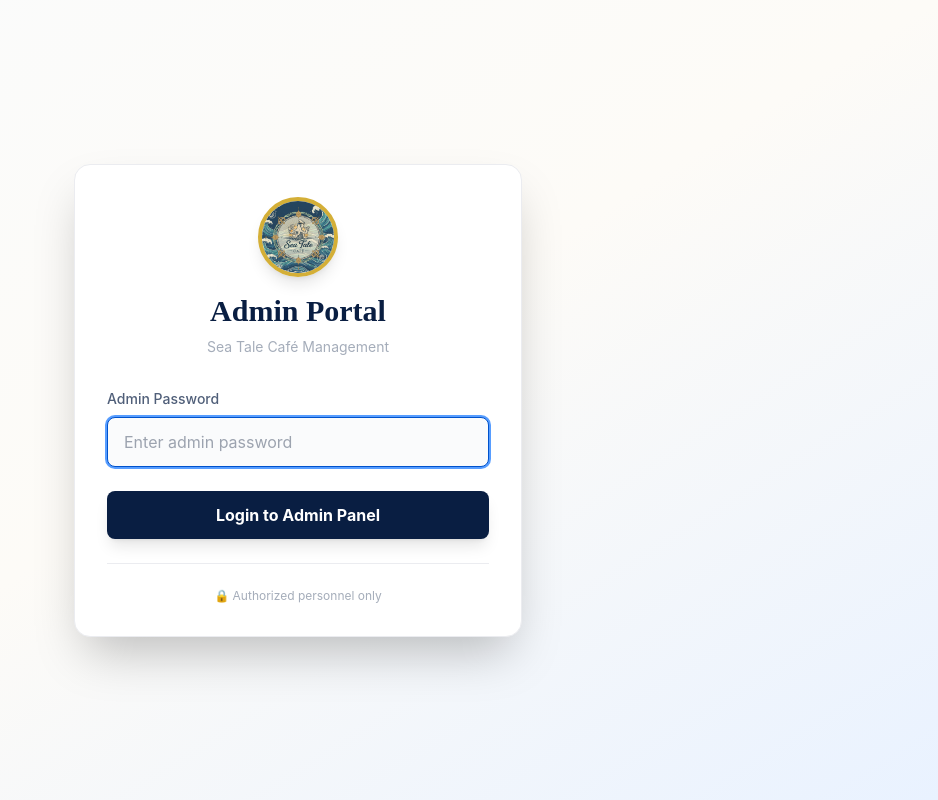
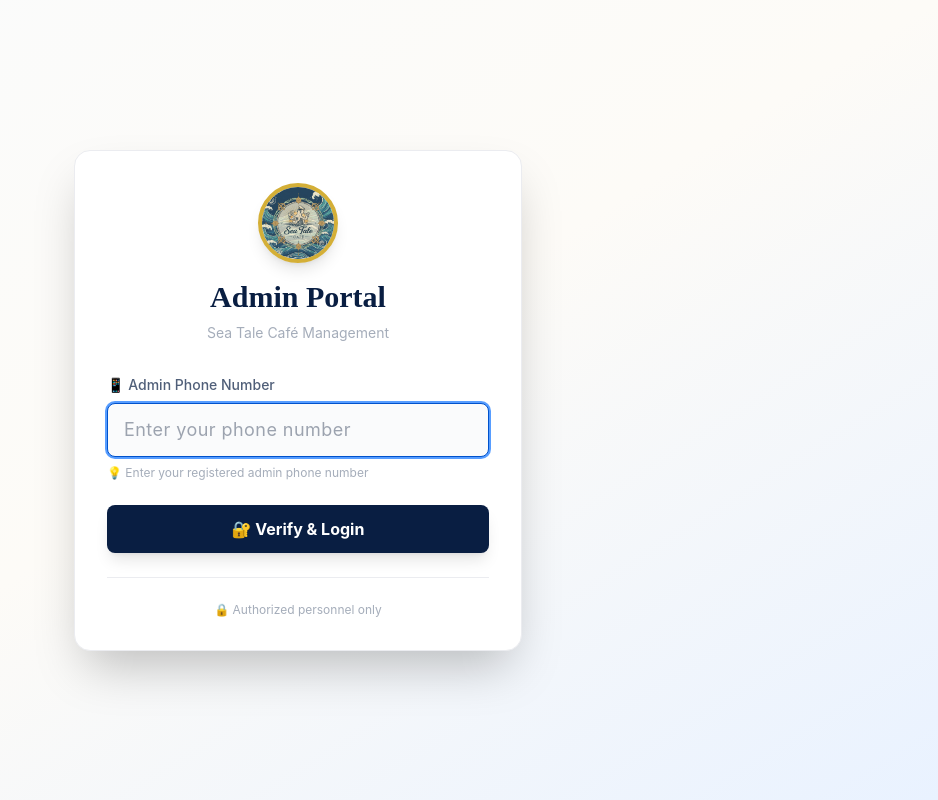
Before and after one commit to atharvak-dev/Sea-Tale-Cafe, a Next.js app: page /admin/login in a window 1280 px wide. Shown: the whole page, without its empty margins (342-1280 px from the left). Built offline with nearby package versions, Linux system fonts and the light colour scheme.

Commit message:
updates in login

```diff
--- a/app/admin/login/page.tsx
+++ b/app/admin/login/page.tsx
@@ -4,24 +4,28 @@
 import Image from 'next/image'
 
 export default function AdminLogin() {
-    const [password, setPassword] = useState('')
+    const [phoneNumber, setPhoneNumber] = useState('')
     const [error, setError] = useState('')
     const router = useRouter()
 
     const handleLogin = (e: React.FormEvent) => {
         e.preventDefault()
 
-        // Simple password check - you can change this password
-        const ADMIN_PASSWORD = 'seatale2024' // Change this to your desired password
+        // Authorized admin phone numbers
+        const AUTHORIZED_ADMINS = ['9518377949', '7499795424']
 
-        if (password === ADMIN_PASSWORD) {
+        // Clean the phone number (remove spaces, dashes, etc.)
+        const cleanedPhone = phoneNumber.replace(/\s|-|\(|\)/g, '')
+
+        if (AUTHORIZED_ADMINS.includes(cleanedPhone)) {
             // Store auth token in localStorage
             localStorage.setItem('admin_authenticated', 'true')
             localStorage.setItem('admin_auth_time', Date.now().toString())
+            localStorage.setItem('admin_phone', cleanedPhone)
             router.push('/admin')
         } else {
-            setError('Invalid password. Please try again.')
-            setPassword('')
+            setError('Unauthorized phone number. Access denied.')
+            setPhoneNumber('')
         }
     }
 
@@ -48,19 +52,19 @@
 
                 <form onSubmit={handleLogin} className="space-y-6">
                     <div>
-                        <label htmlFor="password" className="block text-sm font-medium text-atlassian-neutral-700 mb-2">
-                            Admin Password
+                        <label htmlFor="phone" className="block text-sm font-medium text-atlassian-neutral-700 mb-2">
+                            📱 Admin Phone Number
                         </label>
                         <input
-                            id="password"
-                            type="password"
-                            value={password}
+                            id="phone"
+                            type="tel"
+                            value={phoneNumber}
                             onChange={(e) => {
-                                setPassword(e.target.value)
+                                setPhoneNumber(e.target.value)
                                 setError('')
                             }}
-                            placeholder="Enter admin password"
-                            className="w-full px-4 py-3 bg-atlassian-neutral-50 border border-atlassian-neutral-300 rounded-lg focus:outline-none focus:ring-2 focus:ring-atlassian-blue-400 focus:border-atlassian-blue-500 transition-colors"
+                            placeholder="Enter your phone number"
+                            className="w-full px-4 py-3 bg-atlassian-neutral-50 border border-atlassian-neutral-300 rounded-lg focus:outline-none focus:ring-2 focus:ring-atlassian-blue-400 focus:border-atlassian-blue-500 transition-colors text-lg tracking-wide"
                             autoFocus
                         />
                         {error && (
@@ -69,13 +73,16 @@
                                 {error}
                             </p>
                         )}
+                        <p className="mt-2 text-xs text-atlassian-neutral-500">
+                            💡 Enter your registered admin phone number
+                        </p>
                     </div>
 
                     <button
                         type="submit"
                         className="w-full bg-atlassian-blue-700 text-white py-3 rounded-lg font-bold shadow-lg hover:bg-atlassian-blue-800 transition-all hover:shadow-xl focus:outline-none focus:ring-4 focus:ring-atlassian-blue-400"
                     >
-                        Login to Admin Panel
+                        🔐 Verify & Login
                     </button>
                 </form>
 
```
